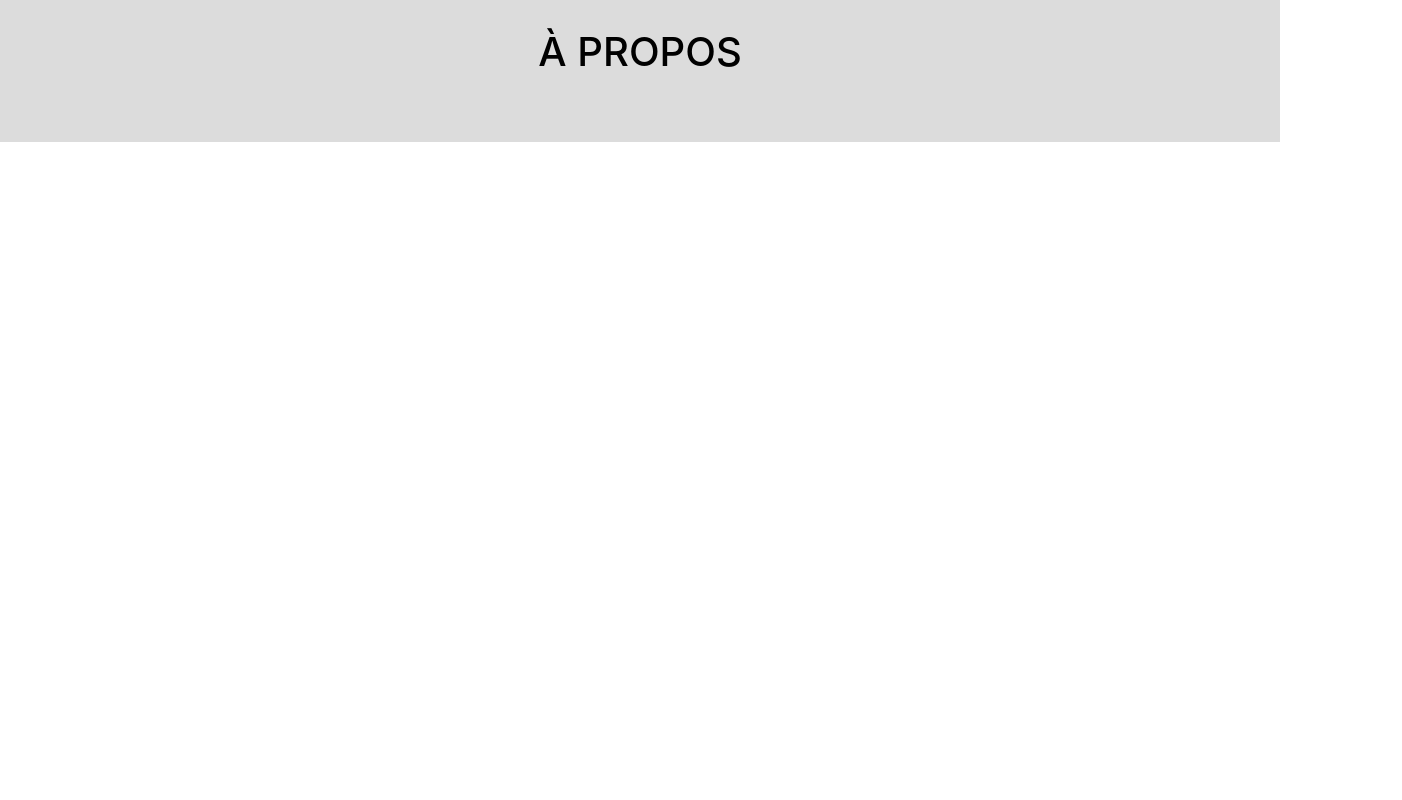
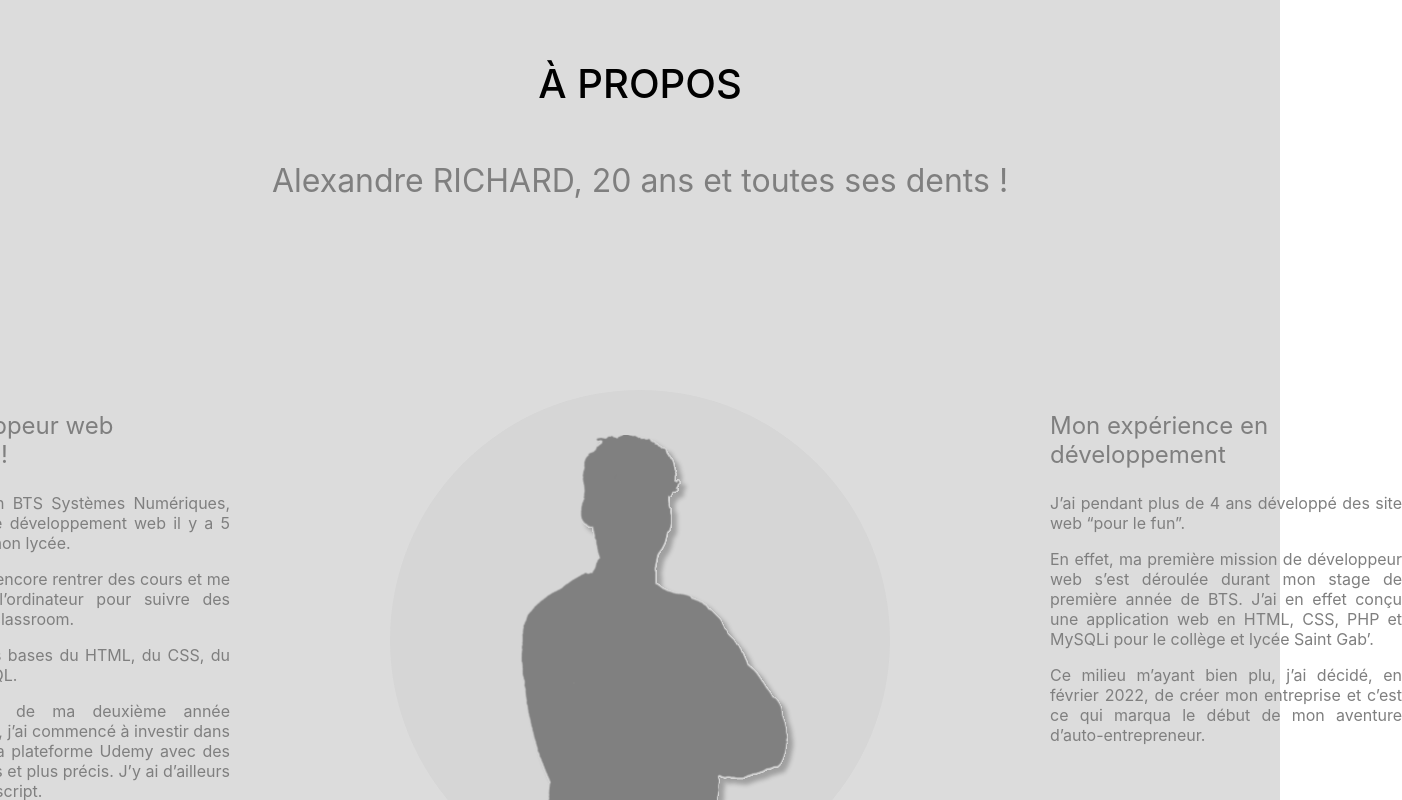
Before and after one commit to AlexandreRichrd/siteAlexandreRichard, a Nuxt app: page / in a window 1280 px wide. Shown: the part 880-1680 px from the top of the page, 1402 px wide, since content can reach past the window. Before the commit the page ends 1022 px from the top, so only its background shows below. Built offline with nearby package versions, Linux system fonts and the light colour scheme.

Commit message:
first commit

```diff
--- a/components/aProposPart.vue
+++ b/components/aProposPart.vue
@@ -1,7 +1,24 @@
 <template>
   <div id="about">
     <h1>À propos</h1>
-    <h2></h2>
+    <h2>Alexandre RICHARD, 20 ans et toutes ses dents !</h2>
+    <div class="logoEtTexte">
+      <div class="texte">
+        <h3>Un développeur web passionné !</h3>
+        <p>Actuellement en BTS Systèmes Numériques, j’ai découvert  le développement web il y a 5 ans au CDI de mon lycée.</p>
+        <p>Je me rappelle encore rentrer des cours et me précipiter sur l’ordinateur pour suivre des cours sur openclassroom.</p>
+        <p>J’y ai appris les bases du HTML, du CSS, du PHP et du MySQL.</p>
+        <p>J’ai au cours de ma deuxième année d’apprentissage,  j’ai commencé à investir dans des cours sur la plateforme Udemy avec des cours plus longs et plus précis. J’y ai d’ailleurs découvert Javascript.</p>
+        <p>Puis au cours de la dernière année, j’ai commencé à suivre des cours sur Dyma où j’ai découvert le framework Javascript VueJS.</p>
+      </div>
+      <img src="@/static/images/logo.svg" alt="logo">
+      <div class="texte">
+        <h3>Mon expérience en développement</h3>
+        <p>J’ai pendant plus de 4 ans développé des site web “pour le fun”.</p>
+        <p>En effet, ma première mission de développeur web s’est déroulée durant mon stage de première année de BTS. J’ai en effet conçu une application web en HTML, CSS, PHP et MySQLi pour le collège et lycée Saint Gab’.</p>
+        <p>Ce milieu m’ayant bien plu, j’ai décidé, en février 2022, de créer mon entreprise et c’est ce qui marqua le début de mon aventure d’auto-entrepreneur.</p>
+      </div>
+    </div>
   </div>
 </template>
 
@@ -16,13 +33,37 @@ export default {
   display: flex;
   flex-direction: column;
   align-items: center;
-  padding: 5rem 0 0 0;
+  padding: 7rem 0 10rem 0;
 }
 
 h1{
   text-transform: uppercase;
-  font-family: -apple-system, BlinkMacSystemFont, 'Segoe UI', Roboto, Oxygen, Ubuntu, Cantarell, 'Open Sans', 'Helvetica Neue', sans-serif;
   font-weight: 500;
   font-size: 2.5em;
 }
+
+h2{
+  color: var(--sub-title-color);
+  font-weight: 400;
+  font-size: 2em;
+}
+
+h3{
+  font-size: 1.5em;
+  font-weight: 400;
+  color: var(--sub-title-color);
+}
+
+p{
+  color: var(--sub-title-color);
+  width: 22rem;
+  text-align: justify;
+}
+
+.logoEtTexte{
+  margin-top: 10rem;
+  display: flex;
+  justify-content: center;
+  gap: 10rem;
+}
 </style>
--- a/layouts/defaultPage.vue
+++ b/layouts/defaultPage.vue
@@ -8,9 +8,11 @@ body {
   margin: 0;
   padding: 0;
   height: 100vh;
+  font-family: -apple-system, BlinkMacSystemFont, 'Segoe UI', Roboto, Oxygen, Ubuntu, Cantarell, 'Open Sans', 'Helvetica Neue', sans-serif;
 }
 
 :root{
   --background-color: #DCDCDC;
+  --sub-title-color: #7F7F7F;
 }
 </style>
```
